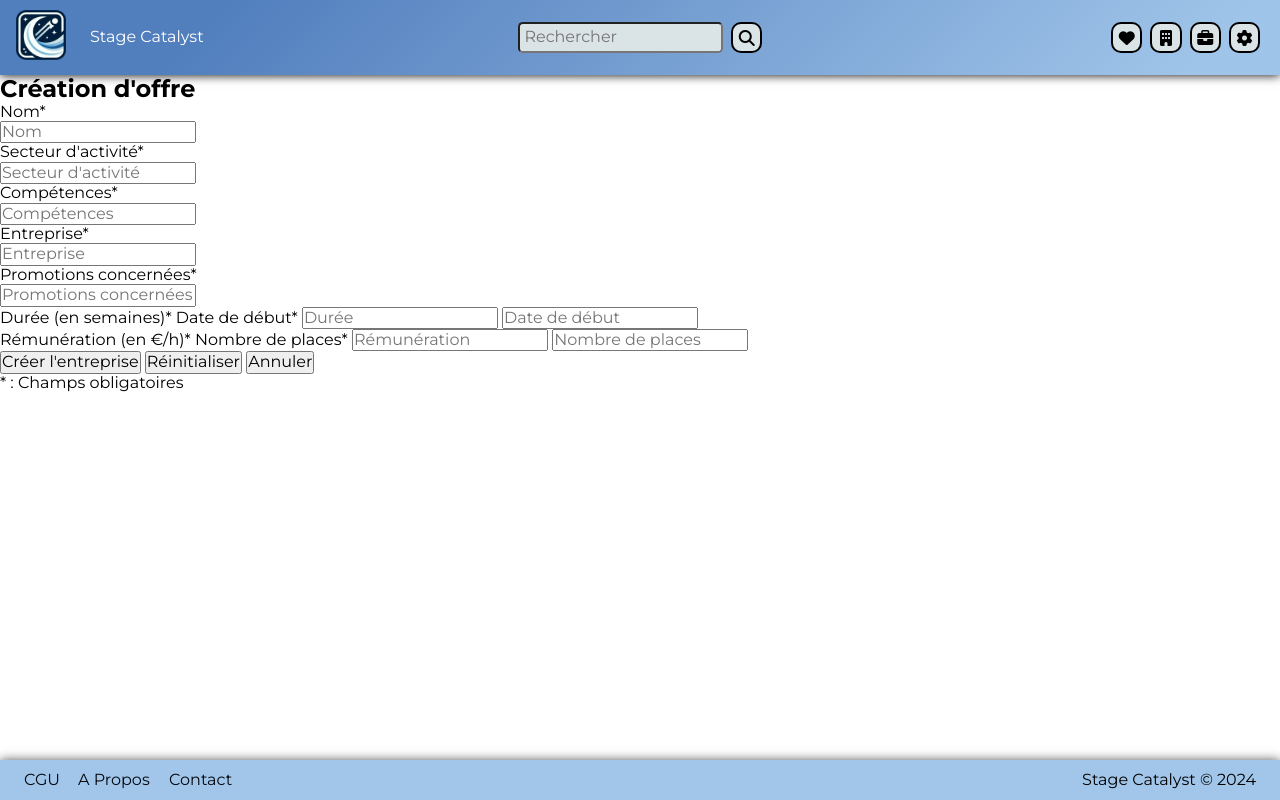
After one commit to aschnepp/Projet-WEB-BETA, a PHP site: page /pages/accueil-login.html in a window 1280 px wide. The commit adds this page. Run offline with PHP 8.4, Linux system fonts and the light colour scheme.

Commit message:
Création page accueil quand on est connecté + modif un truc du header

```diff
--- /dev/null
+++ b/assets/styles/accueil-login.css
@@ -0,0 +1,12 @@
+@import "color-palette.css";
+@import "header.css";
+@import "footer.css";
+@import "normalize.css";
+
+* {
+    margin: 0;
+    padding: 0;
+    box-sizing: border-box;
+}
+
+/*----------MAIN---------*/
--- a/assets/styles/header.css
+++ b/assets/styles/header.css
@@ -57,7 +57,7 @@ header>#header-milieu {
     gap: .5rem
 }
 
-input {
+header input {
     border-radius: 0.3rem;
     padding: 0.3rem;
     background-color: var(--blue-white);
--- /dev/null
+++ b/pages/accueil-login.html
@@ -0,0 +1,139 @@
+<!DOCTYPE html>
+<html lang="fr">
+
+<head>
+    <link rel="stylesheet" href="../assets/styles/accueil-login.css" />
+    <link rel="preconnect" href="https://fonts.googleapis.com">
+    <link rel="preconnect" href="https://fonts.gstatic.com" crossorigin>
+    <link href="https://fonts.googleapis.com/css2?family=Montserrat:ital,wght@0,100..900;1,100..900&display=swap"
+        rel="stylesheet">
+    <link rel="preload" as="image" href="../assets/images/logo.webp" type="image/webp">
+    <link rel="stylesheet" href="https://cdnjs.cloudflare.com/ajax/libs/font-awesome/6.5.1/css/all.min.css" />
+    <script src="../assets/scripts/menuburger.js"></script>
+    <meta name="description" content="Page d'accueil après connexion.">
+    <meta charset="UTF-8">
+    <meta name="viewport" content="width=device-width, initial-scale=1.0">
+    <title>Accueil</title>
+</head>
+
+
+<body>
+    <header>
+        <section id="header-gauche">
+            <a href="accueil.html" id="image-accueil"><img src="../assets/images/logo.webp" alt="logo" id="logo" /></a>
+            <p id="header-p">Stage Catalyst</p>
+        </section>
+
+        <section id="header-milieu">
+            <input type="text" name="recherche" id="recherche" placeholder="Rechercher">
+            <i class="fa fa-search" id="loupe" aria-hidden="true"></i>
+        </section>
+
+        <section id="header-droite">
+            <!-- Menu Burger -->
+            <div id="menu-burger-header">
+                <div class="barre-haut"></div>
+                <div class="barre-milieu"></div>
+                <div class="barre-bas"></div>
+            </div>
+
+            <!-- Contenu du header-droite -->
+            <a class="fa fa-heart liens-header" id="wishlist" aria-hidden="true" rel="preconnect" href="test.html"></a>
+            <a class="fa fa-building liens-header" id="entreprise" aria-hidden="true" rel="preconnect"
+                href="test.html"></a>
+            <a class="fa fa-briefcase liens-header" id="job" aria-hidden="true" rel="preconnect" href="test.html"></a>
+            <a class="fa fa-cog liens-header" aria-hidden="true" rel="preconnect" href="test.html"></a>
+        </section>
+    </header>
+
+
+    <main>
+        <div id="menu-burger-flou">
+            <div id="menu-burger-main">
+                <p>Lorem ipsum dolor sit amet consectetur adipisicing elit. Dolorem sit doloribus, exercitationem
+                    architecto iure esse labore maiores officiis. Deserunt sint sapiente recusandae sequi soluta,
+                    sit
+                    aperiam totam explicabo! Rem, tenetur.</p>
+                <div>zdq</div>
+                <div>zdqz</div>
+            </div>
+        </div>
+        <section id="section-formulaire">
+            <h2>Création d'offre</h2>
+            <form action="" id="formulaire">
+                <section id="nom">
+                    <label for="nom-offre">Nom*</label>
+                    <div>
+                        <input type="text" name="nom-offre" id="nom-offre" required placeholder="Nom">
+                    </div>
+                </section>
+
+                <section id="secteur">
+                    <label for="secteur-activite">Secteur d'activité*</label>
+                    <div>
+                        <input type="text" name="secteur-activite" id="secteur-activite" required
+                            placeholder="Secteur d'activité">
+                    </div>
+                </section>
+
+                <section id="competences">
+                    <label for="competence">Compétences*</label>
+                    <div>
+                        <input type="text" name="competence" id="competence" required placeholder="Compétences">
+                    </div>
+                </section>
+
+                <section id="entreprise-formulaire">
+                    <label for="entreprise-emploi">Entreprise*</label>
+                    <div>
+                        <input type="text" name="competence" id="entreprise-emploi" required placeholder="Entreprise">
+                    </div>
+                </section>
+
+                <section id="promotions">
+                    <label for="promotions-concernees">Promotions concernées*</label>
+                    <div>
+                        <input type="text" name="competence" id="promotions-concernees" required
+                            placeholder="Promotions concernées">
+                    </div>
+                </section>
+
+                <section id="dates">
+                    <label for="duree">Durée (en semaines)*</label>
+                    <label for="date-debut">Date de début*</label>
+                    <input type="text" name="duree" id="duree" required placeholder="Durée">
+                    <input type="text" name="date-debut" id="date-debut" required placeholder="Date de début">
+                </section>
+
+                <section id="informations-complementaires">
+                    <label for="remuneration">Rémunération (en €/h)*</label>
+                    <label for="nb-places">Nombre de places*</label>
+                    <input type="text" name="remuneration" id="remuneration" required placeholder="Rémunération">
+                    <input type="text" name="nb-places" id="nb-places" required placeholder="Nombre de places">
+                </section>
+
+                <section id="bouton-class-id" class="boutons">
+                    <button type="button" id="submit" value="envoyer">Créer l'entreprise</button>
+                    <input type="reset" id="reset" value="Réinitialiser">
+                    <button type="button" href="javascript:window.history.back();">Annuler
+                    </button>
+                </section>
+
+                <section id="champs-obligatoires">
+                    <p>* : Champs obligatoires</p>
+                </section>
+            </form>
+        </section>
+    </main>
+
+    <footer>
+        <section id="liens-footer">
+            <a href="cgu.html" title="CGU" class="a-footer">CGU</a>
+            <a href="a-propos.html" title="A Propos" class="a-footer">A Propos</a>
+            <a href="contact.html" title="Contact" class="a-footer">Contact</a>
+        </section>
+        <p>Stage Catalyst © 2024</p>
+    </footer>
+</body>
+
+</html>
```
